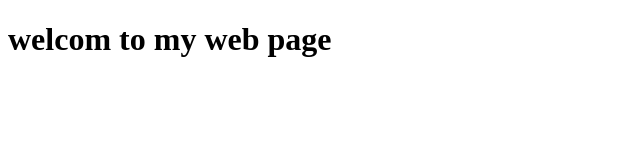
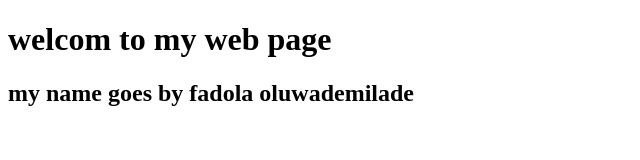
Before and after one commit to demmy54/Rock-paper-scissors, a plain HTML site: page index.html in a window 1280 px wide. Shown: the whole page, without its empty margins (0-640 px from the left). Drawn offline with Linux system fonts and the light colour scheme.

Commit message:
i edited a index.html

```diff
--- a/index.html
+++ b/index.html
@@ -8,5 +8,6 @@
 </head>
 <body>
     <h1>welcom to my web page</h1>
+    <h2>my name goes by fadola oluwademilade</h2>
 </body>
 </html>
```
